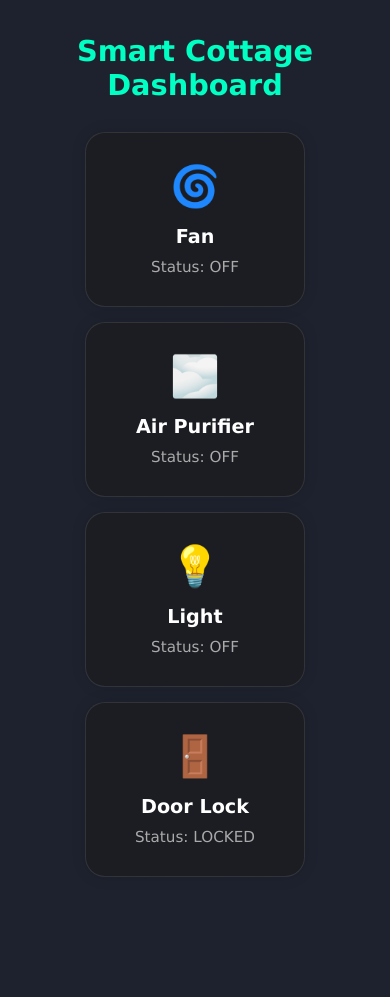
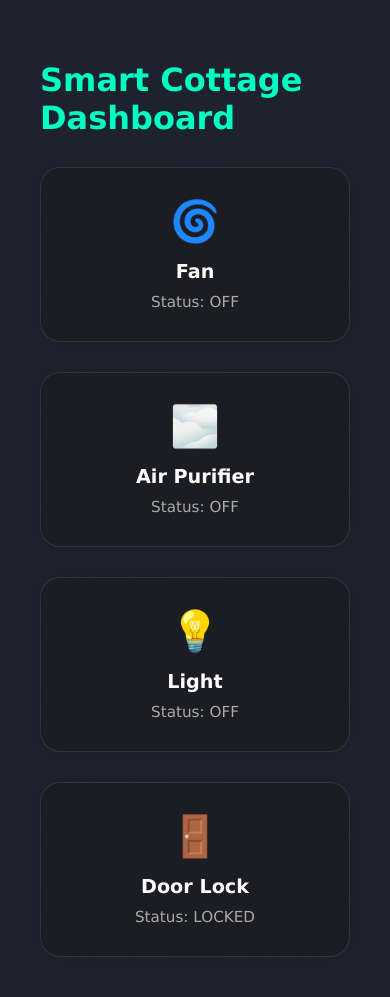
Before and after one commit to MASTER-DAX/cottage-app, a Flask app: page / in a window 390 px wide. Shown: the part 60-1057 px from the top of the page. Run offline with Flask 3, Linux system fonts and the light colour scheme.

Commit message:
Update main.html

```diff
--- a/templates/main.html
+++ b/templates/main.html
@@ -192,11 +192,10 @@ body {
 
     .main {
       flex: 1;
-  padding: 20px;
+      padding: 40px;
       display: flex;
       flex-direction: column;
       align-items: center;
-  justify-content: flex-start;
       overflow-y: auto;
       transition: margin-left 0.3s ease;
     }
@@ -205,16 +204,14 @@ h1 {
       font-size: 2rem;
       color: var(--accent-color);
       margin-bottom: 30px;
-  text-align: center;
     }
 
     .dashboard {
       display: grid;
       grid-template-columns: repeat(auto-fit, minmax(220px, 1fr));
-  gap: 20px;
+      gap: 30px;
       width: 100%;
       max-width: 1000px;
-  justify-items: center; /* centers items inside each grid cell */
     }
 
     .box {
@@ -227,8 +224,6 @@ h1 {
       backdrop-filter: blur(100px);
       -webkit-backdrop-filter: blur(100px);
       border: 1px solid rgba(255, 255, 255, 0.1);
-  width: 100%;
-  max-width: 220px; /* ensures proper sizing on mobile */
     }
 
     .box:hover {
@@ -256,30 +251,6 @@ h1 {
       font-size: 0.95rem;
       color: #aaa;
     }
-
-/* RESPONSIVE MOBILE ADJUSTMENTS */
-@media (max-width: 768px) {
-  .sidebar {
-    position: fixed;
-    height: 100%;
-    z-index: 999;
-    top: 0;
-    left: 0;
-  }
-
-  .main {
-    padding: 15px;
-  }
-
-  .dashboard {
-    gap: 15px;
-  }
-
-  h1 {
-    font-size: 1.8rem;
-  }
-}
-
   </style>
 </head>
 <body>
```
Lines whose indentation alone changed are shown as unchanged.
